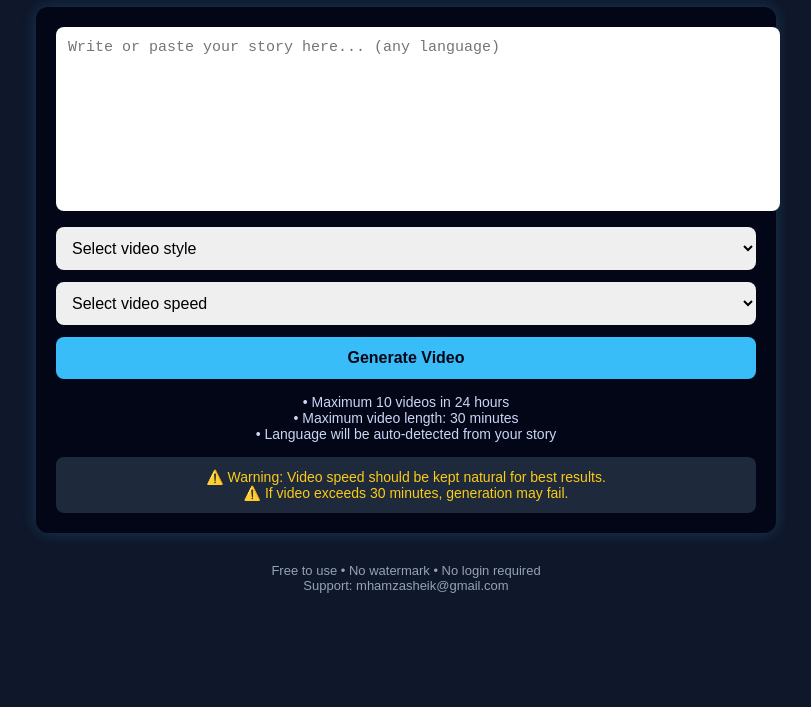
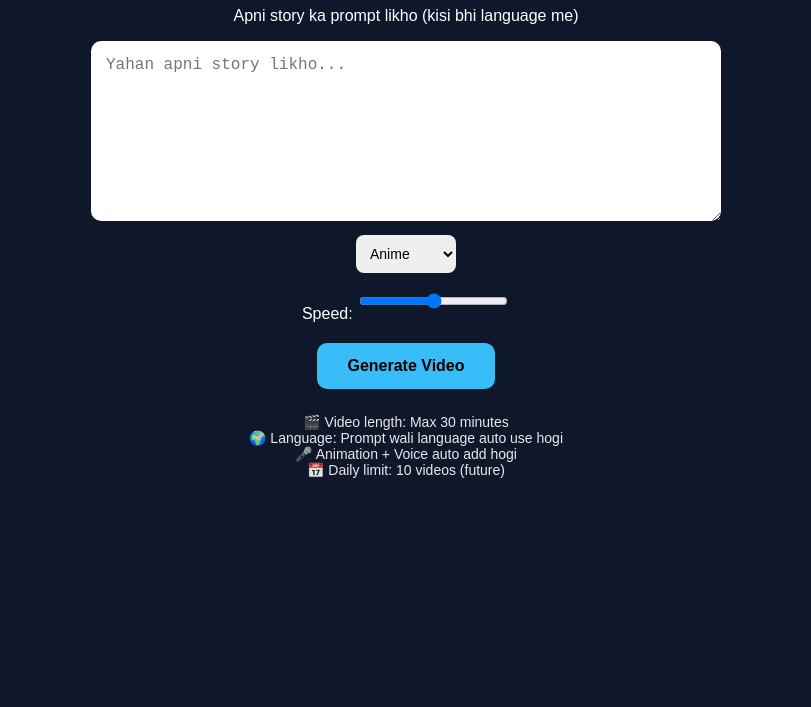
Before and after one commit to mhamzasheik-glitch/ai-story-video, a plain HTML site: page index.html in a window 1280 px wide. Shown: the part 93-800 px from the top of the page, without its empty margins (234-1045 px from the left). Drawn offline with Linux system fonts and the light colour scheme.

Commit message:
Final demo version with video processing flow

```diff
--- a/index.html
+++ b/index.html
@@ -1,136 +1,164 @@
 <!DOCTYPE html>
 <html lang="en">
 <head>
-  <meta charset="UTF-8" />
-  <title>AI Story Video Generator</title>
-  <meta name="viewport" content="width=device-width, initial-scale=1.0" />
+<meta charset="UTF-8">
+<title>AI Story → Animation Video</title>
+<meta name="viewport" content="width=device-width, initial-scale=1.0">
 
 <style>
-    body {
-      font-family: Arial, sans-serif;
-      background: #0f172a;
-      color: #ffffff;
-      margin: 0;
-      padding: 20px;
-      text-align: center;
+body{
+  margin:0;
+  font-family:Arial, sans-serif;
+  background:#0f172a;
+  color:#fff;
+  text-align:center;
+  padding:20px;
 }
-
-    h1 {
-      color: #38bdf8;
+h1{
+  color:#38bdf8;
 }
-
-    .box {
-      max-width: 700px;
-      margin: auto;
-      background: #020617;
-      padding: 20px;
-      border-radius: 12px;
-      box-shadow: 0 0 15px rgba(56,189,248,0.2);
+textarea{
+  width:100%;
+  max-width:600px;
+  height:150px;
+  border-radius:10px;
+  padding:15px;
+  font-size:16px;
+  border:none;
 }
-
-    textarea {
-      width: 100%;
-      height: 160px;
-      border-radius: 8px;
-      border: none;
-      padding: 12px;
-      font-size: 15px;
-      resize: none;
+select,input{
+  margin-top:10px;
+  padding:10px;
+  border-radius:8px;
+  border:none;
+  font-size:14px;
 }
-
-    select, button {
-      width: 100%;
-      padding: 12px;
-      margin-top: 12px;
-      border-radius: 8px;
-      border: none;
-      font-size: 16px;
+button{
+  margin-top:20px;
+  padding:14px 30px;
+  font-size:16px;
+  border:none;
+  border-radius:10px;
+  background:#38bdf8;
+  color:#000;
+  font-weight:bold;
 }
-
-    button {
-      background: #38bdf8;
-      color: #020617;
-      font-weight: bold;
-      cursor: pointer;
+button:disabled{
+  background:gray;
 }
-
-    button:hover {
-      background: #0ea5e9;
+#status{
+  margin-top:20px;
+  font-size:16px;
+  color:#facc15;
 }
-
-    .info {
-      margin-top: 15px;
-      font-size: 14px;
-      color: #cbd5f5;
+#download{
+  display:none;
+  margin-top:20px;
 }
-
-    .warning {
-      background: #1e293b;
-      padding: 12px;
-      border-radius: 8px;
-      margin-top: 15px;
-      color: #facc15;
-      font-size: 14px;
+.info{
+  margin-top:25px;
+  font-size:14px;
+  opacity:0.9;
 }
-
-    footer {
-      margin-top: 30px;
-      font-size: 13px;
-      color: #94a3b8;
+.popup{
+  display:none;
+  position:fixed;
+  top:0;left:0;
+  width:100%;height:100%;
+  background:rgba(0,0,0,0.8);
+}
+.popup-content{
+  background:#020617;
+  margin:20% auto;
+  padding:20px;
+  width:80%;
+  max-width:300px;
+  border-radius:10px;
 }
 </style>
 </head>
 
 <body>
 
-  <h1>AI Story Video Generator</h1>
+<h1>AI Story → Animation Video</h1>
+<p>Apni story ka prompt likho (kisi bhi language me)</p>
 
-  <div class="box">
+<textarea id="story" placeholder="Yahan apni story likho..."></textarea>
 
-    <textarea placeholder="Write or paste your story here... (any language)"></textarea>
+<br>
 
-    <select>
-      <option selected disabled>Select video style</option>
-      <option>Anime</option>
-      <option>Cartoon</option>
-      <option>Humanity</option>
+<select id="type">
+  <option value="anime">Anime</option>
+  <option value="cartoon">Cartoon</option>
+  <option value="humanity">Humanity</option>
 </select>
 
-    <select>
-      <option selected disabled>Select video speed</option>
-      <option>Slow</option>
-      <option>Normal</option>
-      <option>Fast</option>
-    </select>
+<br>
 
-    <button onclick="generateVideo()">Generate Video</button>
+<label>Speed:</label>
+<input type="range" id="speed" min="0.8" max="1.2" step="0.1" value="1">
+
+<br>
+
+<button id="generate" onclick="generateVideo()">Generate Video</button>
+
+<div id="status"></div>
+
+<div id="download">
+  <button onclick="alert('Demo mode: real video future me add hoga')">
+    Download Video
+  </button>
+</div>
 
 <div class="info">
-      • Maximum 10 videos in 24 hours
-      <br>• Maximum video length: 30 minutes
-      <br>• Language will be auto-detected from your story
+🎬 Video length: Max 30 minutes<br>
+🌍 Language: Prompt wali language auto use hogi<br>
+🎤 Animation + Voice auto add hogi<br>
+📅 Daily limit: 10 videos (future)
 </div>
 
-    <div class="warning">
-      ⚠️ Warning: Video speed should be kept natural for best results.
-      <br>⚠️ If video exceeds 30 minutes, generation may fail.
+<div class="popup" id="popup">
+  <div class="popup-content">
+    <p id="popupText"></p>
+    <button onclick="closePopup()">OK</button>
+  </div>
 </div>
 
-  </div>
+<script>
+let limit = localStorage.getItem("limit") || 0;
 
-  <footer>
-    Free to use • No watermark • No login required
-    <br>
-    Support: mhamzasheik@gmail.com
-  </footer>
+function popup(msg){
+  document.getElementById("popupText").innerText = msg;
+  document.getElementById("popup").style.display="block";
+}
+function closePopup(){
+  document.getElementById("popup").style.display="none";
+}
 
-  <script>
-    function generateVideo() {
-      alert(
-        "Video generation backend is not connected yet.\n\n" +
-        "This is a demo interface.\n\n" +
-        "Next step: Connect AI video + voice backend."
-      );
+function generateVideo(){
+  const story = document.getElementById("story").value.trim();
+  if(story.length < 10){
+    popup("Please thori lambi story likho");
+    return;
+  }
+
+  if(limit >= 10){
+    popup("Daily limit reached. 24 hours baad try karein.");
+    return;
+  }
+
+  limit++;
+  localStorage.setItem("limit",limit);
+
+  document.getElementById("generate").disabled=true;
+  document.getElementById("status").innerText="🎬 Video processing...";
+  document.getElementById("download").style.display="none";
+
+  setTimeout(()=>{
+    document.getElementById("status").innerText="✅ Video ready!";
+    document.getElementById("download").style.display="block";
+    document.getElementById("generate").disabled=false;
+  },15000);
 }
 </script>
 
```
Lines whose indentation alone changed are shown as unchanged.
